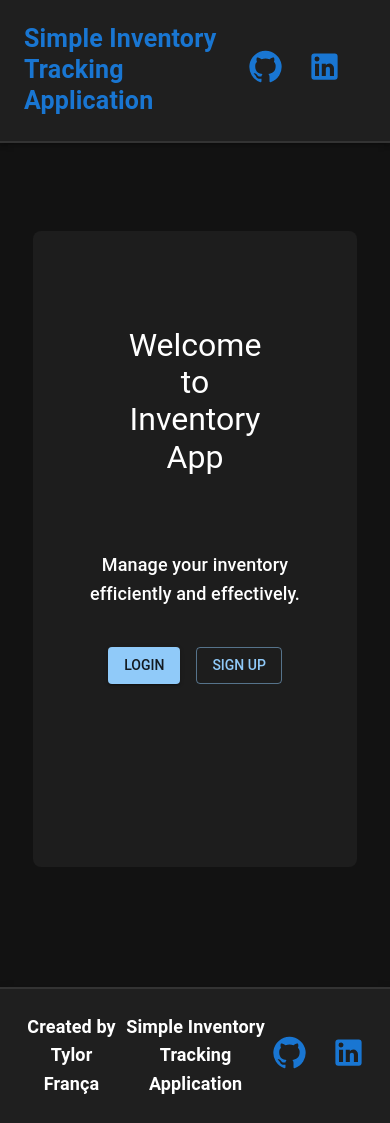
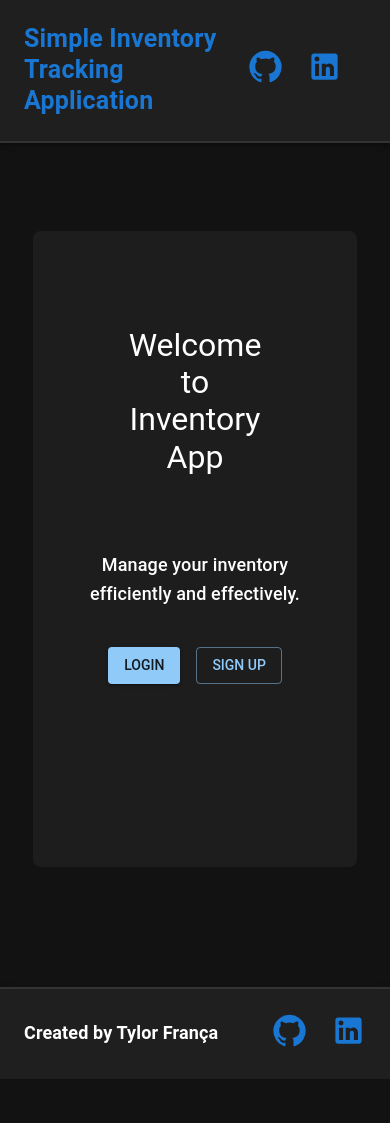
Before and after one commit to tylorrfranca/InventoryApp, a Next.js app: page / in a window 390 px wide. After the commit the page ends 1079 px from the top, so only its background shows below. Built offline with nearby package versions, Linux system fonts and the light colour scheme; no server answers; a web font is replaced by a local one.

Commit message:
mobile optimization2

```diff
--- a/app/components/Footer.js
+++ b/app/components/Footer.js
@@ -1,5 +1,5 @@
 'use client'
-import { Box, Typography, Link } from "@mui/material";
+import { Box, Typography, Link, useMediaQuery  } from "@mui/material";
 import GitHubIcon from '@mui/icons-material/GitHub';
 import LinkedInIcon from '@mui/icons-material/LinkedIn';
 import {
@@ -12,6 +12,7 @@ let theme = createTheme();
 theme = responsiveFontSizes(theme);
 
 const Footer = () => {
+  const isSmallScreen = useMediaQuery(theme.breakpoints.down('sm'));
   return (
     <footer>
       <Box
@@ -32,6 +33,7 @@ const Footer = () => {
           md:'11vh',
           lg:'10vh'
         }}
+        gap={5}
       >
 
         <ThemeProvider theme={theme}>
@@ -58,6 +60,7 @@ const Footer = () => {
             </Link>
           </Typography>
 
+          {!isSmallScreen && (
               <Typography
                 variant="h6"
                 fontWeight="bold"
@@ -65,7 +68,7 @@ const Footer = () => {
                 textAlign={'center'}
               >
                 Simple Inventory Tracking Application
-          </Typography>
+              </Typography>)}
         </ThemeProvider>
 
         <Box display="flex" flexDirection="row" gap={3}>
```
Lines whose indentation alone changed are shown as unchanged.
